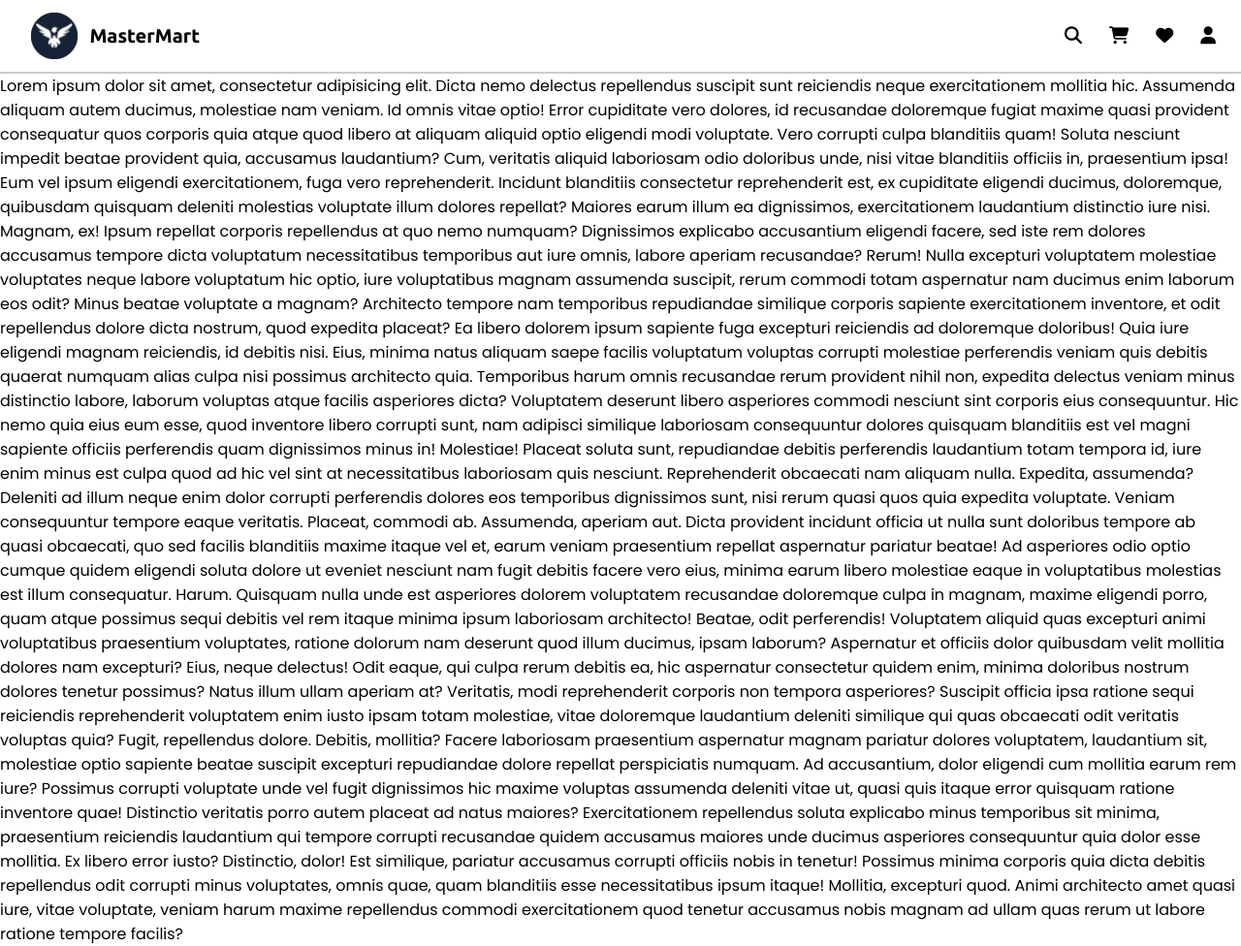
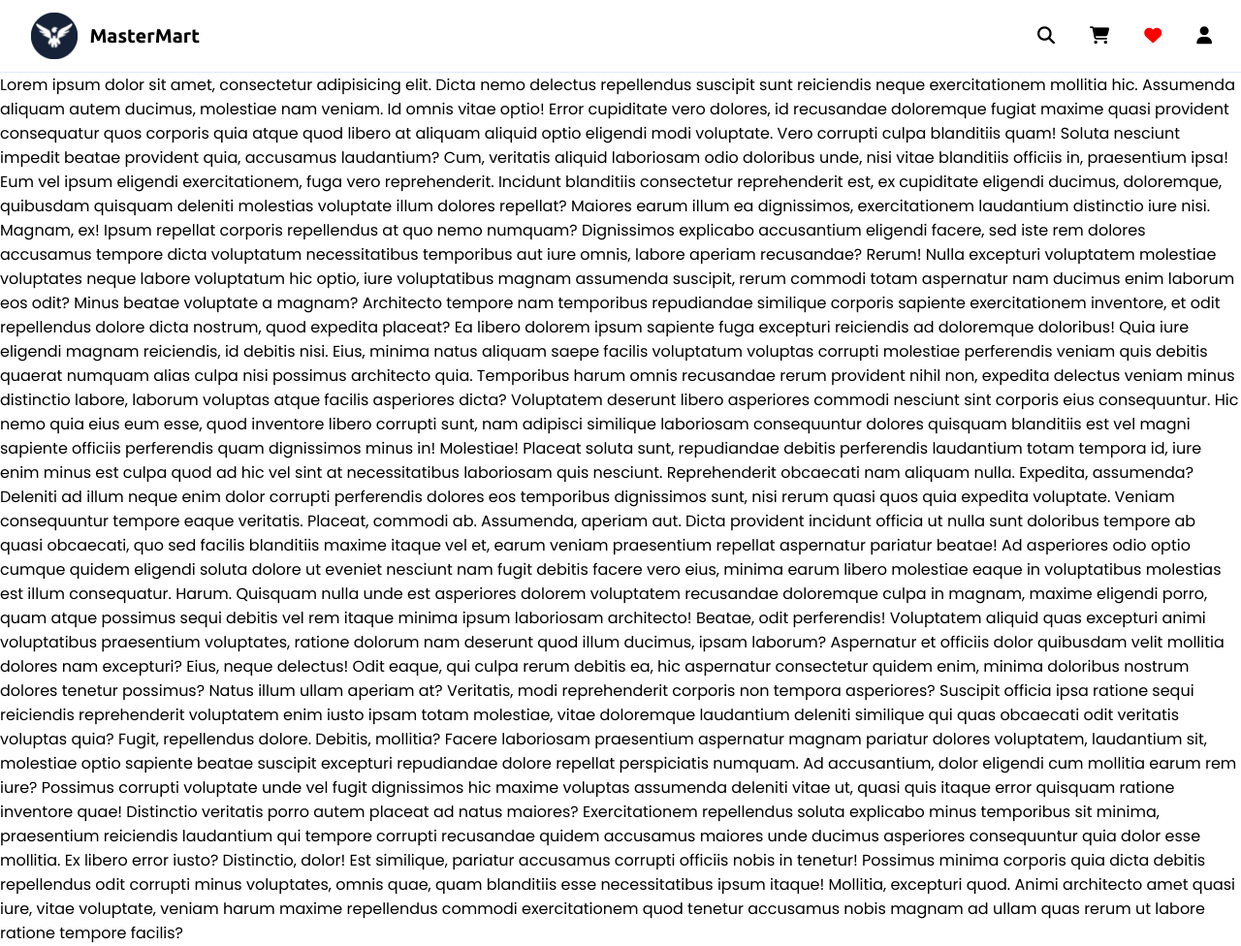
Before and after one commit to NeelSavsani/MasterMart, a PHP site: page / in a window 1280 px wide. Shown: the whole page at 97% size. Run offline with PHP 8.4, Linux system fonts and the light colour scheme; some libraries are stand-ins or nearby versions.

Commit message:
Header is mostly complete

```diff
--- a/css/header.css
+++ b/css/header.css
@@ -1,23 +1,76 @@
 @import url('https://fonts.googleapis.com/css2?family=Inter:ital,opsz,wght@0,14..32,100..900;1,14..32,100..900&family=Poppins:ital,wght@0,100;0,200;0,300;0,400;0,500;0,600;0,700;0,800;0,900;1,100;1,200;1,300;1,400;1,500;1,600;1,700;1,800;1,900&family=Roboto:ital,wght@0,100..900;1,100..900&family=Ubuntu:ital,wght@0,300;0,400;0,500;0,700;1,300;1,400;1,500;1,700&display=swap');
 
 :root {
+    --primary: #013937;
+    --primary-dark: #022d2b;
+    --primary-light: #f1fdfc;
+    --accent: #9ef3f1;
+
+    --black: #000000;
+    --white: #ffffff;
+    --white-transparent: rgba(255, 255, 255, 0.5);
+    --transparent-white-20: rgba(255, 255, 255, 0.2);
+    --transparent-black-70: rgba(0, 0, 0, 0.7);
+    --transparent-black-50: rgba(0, 0, 0, 0.5);
+
+    --gray-100: #f5f5f5;
+    --gray-200: #f0f0f0;
+    --gray-300: #eeeeee;
+    --gray-400: #c9c9c9;
+    --gray-500: #9e9e9e;
+    --gray-600: #6e6e6e;
+    --gray-700: #4b4b4b;
+    --gray-800: #3c3c3c;
+    --gray-900: #222222;
+
+    --blue-light: #f0f8ff;
+    --blue: #0074cc;
+    --blue-dark: #1e4c73;
+
+    --red: #e02020;
+    --red-light: #fbeaea;
+    --green: #28a745;
+    --green-light: #e6f4ea;
+    --orange: #ff9f1c;
+    --orange-light: #fff7ed;
+    --yellow: #facc15;
+    --yellow-light: #fef9c3;
+    --purple: #6b5b95;
+    --pink: #ff69b4;
+
     --bg-light: #ffffff;
-    --accent: #16a34a;
+    --bg-dark: #07080A;
+    --border-color: #dfeaff;
+    --border-dark: #3c3c3c;
+    --button-secondary-hover-bg: #f0f0f0;
 }
+
 
 body {
     margin: 0;
     font-family: "Poppins", sans-serif;
     background-color: var(--bg-light);
-    color: #000;
+    color: var(--black);
+}
+
+body.dark-mode {
+    background-color: var(--bg-dark);
+    color: var(--white);
 }
 
 header {
     background-color: var(--bg-light);
-    border-bottom: 1px solid #ccc;
+    border-bottom: 1px solid var(--border-color);
     padding: 12px 20px;
+    color: var(--black);
     position: relative;
     z-index: 10;
+}
+
+.dark-mode header {
+    background-color: var(--bg-dark);
+    color: var(--white);
+    border-bottom: 1px solid var(--border-dark);
 }
 
 .navbar {
@@ -49,17 +102,32 @@ header {
 
 .navbar .nav-actions button {
     background: none;
+    padding: 10px;
+    border-radius: 7px;
+    color: inherit;
     border: none;
     font-size: 18px;
     cursor: pointer;
+    transition: all 0.3s;
+}
+
+.navbar .nav-actions button:hover {
+    background-color: var(--button-secondary-hover-bg);
+    transition: all 0.3s;
+}
+
+.dark-mode .navbar .nav-actions button:hover {
+    background-color: var(--border-dark);
+}
+
+.navbar .nav-actions button i.fa-heart {
+    color: red;
 }
 
 .header-wrapper {
     position: sticky;
     top: 0;
     z-index: 100;
-    background-color: var(--bg-light);
-    border-bottom: 1px solid #ccc;
 }
 
 .logo {
--- a/index.html
+++ b/index.html
@@ -14,7 +14,7 @@
     <div class="header-wrapper">
         <header>
             <nav class="navbar">
-                <div class="logo">
+                <div class="logo" onclick="gotoHome()">
                     <img src="assets/MasterEagle.png" alt="Logo" />
                     <span>MasterMart</span>
                 </div>
@@ -29,10 +29,13 @@
                             <i class="fa-solid fa-user"></i>
                         </button>
                         <div class="dropdown" id="profileDropdown">
-                            <button onclick="alert('My Profile')">My Profile</button>
-                            <button onclick="alert('Orders')">Orders</button>
-                            <button onclick="toggleTheme()">Light/Dark</button>
-                            <button onclick="alert('Logout')">Logout</button>
+                            <button onclick="alert('My Profile')"><i class="fa-solid fa-user"></i> My Profile</button>
+                            <button onclick="alert('Orders')"><i class="fa-solid fa-box"></i> Orders</button>
+                            <hr>
+                            <button onclick="toggleTheme()"><i class="fa-solid fa-moon"></i> Light/Dark</button>
+                            <hr>
+                            <button onclick="alert('Logout')" id="logout"><i
+                                    class="fa-solid fa-arrow-right-from-bracket"></i> Logout</button>
                         </div>
                     </div>
                 </div>
--- a/js/header.js
+++ b/js/header.js
@@ -1,11 +1,15 @@
 const searchToggleBtn = document.getElementById("searchToggleBtn");
 const floatingSearch = document.getElementById("floatingSearch");
+const profileDropdown = document.getElementById("profileDropdown");
 
 searchToggleBtn.addEventListener("click", () => {
+    // Close profile dropdown if open
+    profileDropdown.classList.remove("show");
+
+    // Toggle search visibility
     floatingSearch.classList.toggle("show");
 
     const icon = searchToggleBtn.querySelector("i");
-
     if (floatingSearch.classList.contains("show")) {
         icon.classList.remove("fa-magnifying-glass");
         icon.classList.add("fa-xmark");
@@ -17,17 +21,27 @@ searchToggleBtn.addEventListener("click", () => {
 
 function toggleDropdown(event) {
     event.stopPropagation();
-    document.getElementById('profileDropdown').classList.toggle('show');
+
+    // Close search if open
+    if (floatingSearch.classList.contains("show")) {
+        floatingSearch.classList.remove("show");
+        const icon = searchToggleBtn.querySelector("i");
+        icon.classList.remove("fa-xmark");
+        icon.classList.add("fa-magnifying-glass");
+    }
+
+    // Toggle dropdown
+    profileDropdown.classList.toggle('show');
 }
+
+
 
 function toggleTheme() {
     document.body.classList.toggle('dark-mode');
 }
 
-// Close dropdown if clicking outside
-document.addEventListener("click", function (e) {
-    const profileDropdown = document.getElementById("profileDropdown");
-    if (!e.target.closest(".profile-menu")) {
-        profileDropdown.classList.remove("show");
-    }
-});
+
+
+function gotoHome() {
+    window.location.href = "index.html";
+}
```
Also changed, not shown: other parts of css/header.css (+70 -21 lines).
